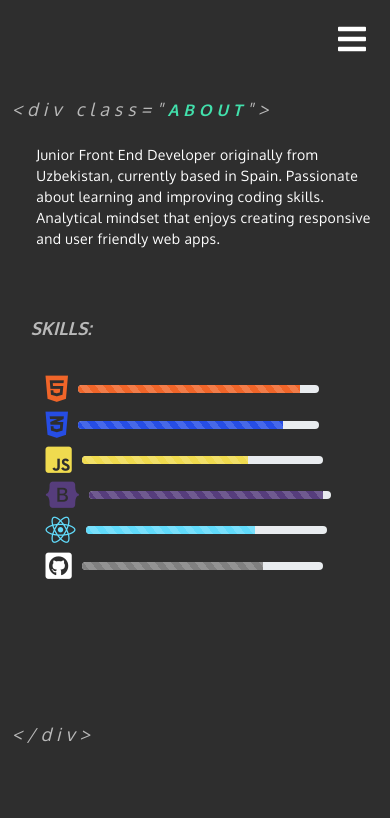
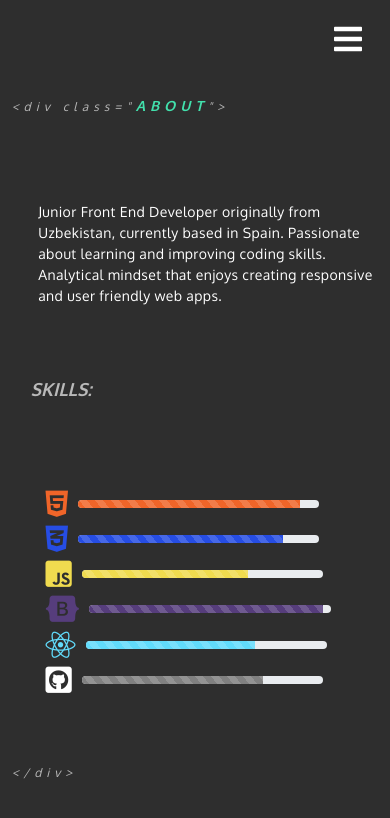
Before and after one commit to Gulmira-K/my-portfolio, a React (Create React App) app: page /about in a window 390 px wide. Shown: the top 818 px of the page. Built offline with nearby package versions, Linux system fonts and the light colour scheme.

Commit message:
Refactor styling

```diff
--- a/src/components/NavBar.css
+++ b/src/components/NavBar.css
@@ -1,9 +1,9 @@
 .NavBar {
   background-color: #3a3a3a;
   height: 100vh;
-  min-width: 350px;
+  min-width: 320px;
   float: right;
-  padding: 1% 1% 0 1%;
+  padding: 1% 1% 0 0;
 }
 .menu {
   list-style: none;
@@ -27,7 +27,7 @@ li {
   color: rgb(185, 185, 185);
 }
 .tag {
-  font-size: clamp(18px, 2vw, 20px);
+  font-size: 16px;
   color: rgb(185, 185, 185);
   font-style: italic;
   letter-spacing: 5px;
@@ -62,7 +62,7 @@ li {
     display: block;
     position: absolute;
     top: -1%;
-    right: -1%;
+    right: 0;
     transform: translate(-100%, 60%);
     font-size: 1.8rem;
     cursor: pointer;
@@ -72,4 +72,7 @@ li {
     color: #fff;
     font-size: 2rem;
   }
+  .tag {
+    font-size: 12px;
+  }
 }
--- a/src/pages/About.css
+++ b/src/pages/About.css
@@ -5,9 +5,10 @@
 }
 body > #root > .About {
   height: 100vh;
-  padding: 5% 6%;
+  padding: 5% 5%;
   display: grid;
-  grid-template-rows: 5% 22% 3% 65% 5%;
+  grid-template-rows: 5% 21% 3% 68% 5%;
+  align-items: center;
 }
 .header {
   font-size: 23px;
@@ -16,9 +17,9 @@ body > #root > .About {
   color: rgb(66, 224, 172);
 }
 .about-text {
-  font-size: 22px;
+  font-size: 18px;
   color: white;
-  margin: 2% 0 2% 5%;
+  margin: 1.5% 0 1.5% 5%;
   letter-spacing: 1px;
 }
 .sub-header {
@@ -150,15 +151,19 @@ body > #root > .About {
 @media screen and (max-width: 1300px) {
   body > #root > .About {
     max-height: 85vh;
+    grid-template-rows: 5% 25% 3% 62% 5%;
   }
   .about-text {
-    font-size: 18px;
+    font-size: 16px;
+  }
+  .fab {
+    font-size: 35px;
   }
 }
 @media screen and (max-width: 414px) {
   body > #root > .About {
-    padding: 3% 0 3% 3%;
-    grid-template-rows: 5% 27% 3% 55% 5%;
+    padding: 1% 0 3% 3%;
+    grid-template-rows: 5% 37% 3% 50% 5%;
   }
   .header {
     font-size: 16px;
@@ -166,7 +171,7 @@ body > #root > .About {
   .about-text {
     font-size: 14px;
     letter-spacing: 0.4px;
-    padding: 1.5%;
+    padding: 1% 2%;
   }
   .sub-header {
     font-size: 18px;
--- a/src/pages/Contact.css
+++ b/src/pages/Contact.css
@@ -66,12 +66,15 @@ body > #root > .Contact {
     max-height: 85vh;
   }
   .contact-form {
-    width: 700px;
+    width: 650px;
   }
 }
 @media screen and (max-width: 980px) {
   .contact-form {
     width: 500px;
+  }
+  .btn {
+    font-size: 16px;
   }
 }
 @media screen and (max-width: 414px) {
@@ -79,13 +82,13 @@ body > #root > .Contact {
     padding: 3% 0 3% 3%;
   }
   .header {
-    font-size: 16px;
+    font-size: 14px;
   }
   .contact-text {
     font-size: 14px;
   }
   .contact-form {
-    padding-left: 2%;
+    padding: 0 2% 0 0;
     width: 300px;
   }
   .name-input,
```
